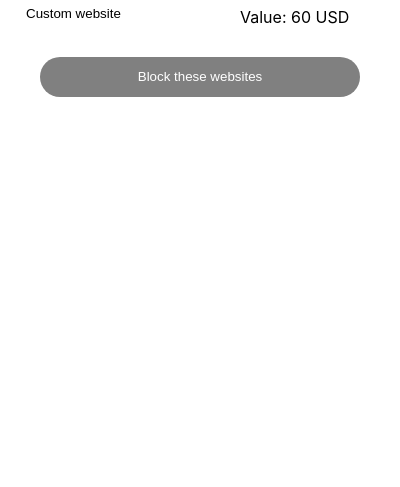
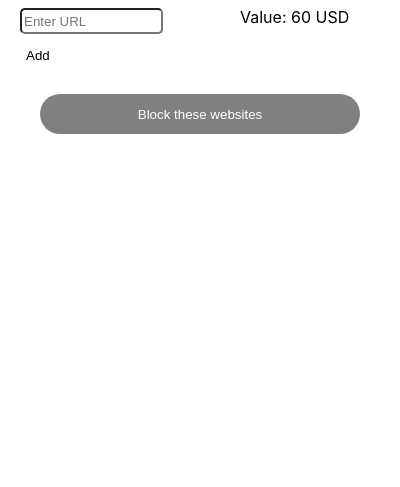
Before and after one commit to Reenable-io/reenable-extension, a browser extension: page popup.html in a window 400 px wide. Shown: the part 357-844 px from the top of the page. Drawn offline with Linux system fonts and the light colour scheme.

Commit message:
change custom URL button

```diff
--- a/popup.css
+++ b/popup.css
@@ -275,6 +275,8 @@ main section:last-child {
 }
 #customurlinput {
   width: 135px;
-  margin-top: 5px;
-  margin-bottom: 5px;
+  height: 20px;
+  margin-top: 10px;
+  margin-bottom: 10px;
+  border-radius: 5px;
 }
--- a/popup.html
+++ b/popup.html
@@ -197,9 +197,8 @@
             </button>
           </div>
           <br />
-          <button id="addcustom">Custom website</button>
-          <div id="customurldiv" hidden>
-            <input type="text" id="customurlinput" /><br />
+          <div id="customurldiv">
+            <input type="text" placeholder="Enter URL" id="customurlinput" /><br />
             <button id="customurladdbtn">Add</button>
           </div>
         </div>
```
